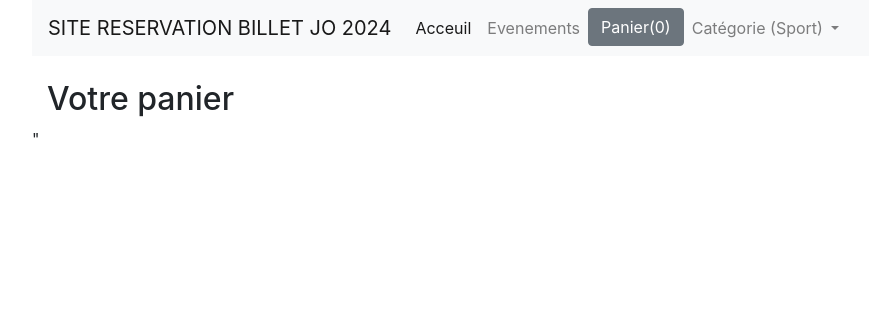
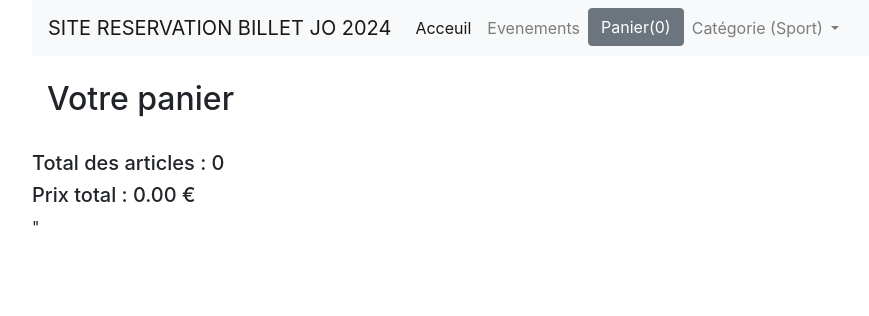
Before and after one commit to ElsaRslt/exambloc3, a Django app: page /panier/ in a window 1280 px wide. Shown: the top 316 px of the page, without its empty margins (53-922 px from the left). Run offline with Django 5.2, Linux system fonts and the light colour scheme; some libraries are stand-ins or nearby versions.

Commit message:
afficher le total du prix et des articles

```diff
--- a/ecommerce/shop/templates/base.html
+++ b/ecommerce/shop/templates/base.html
@@ -72,6 +72,14 @@
         return total;
     }
 
+    // Fonction pour calculer le prix total du panier
+    function calculTotalPrix(panier) {
+        let totalPrix = 0;
+        for (let key in panier) {
+            totalPrix += panier[key].price * panier[key].quantity;
+        }
+        return totalPrix.toFixed(2); // garder deux décimales
+    }
 
      // Mettre à jour le panier lors du chargement de la page
     document.addEventListener('DOMContentLoaded', function() {
@@ -136,7 +144,7 @@
         var panierString = "<h5>Votre panier</h5>";
         var index = 1;
         for (var x in panier) {
-            panierString += index + ". " + panier[x].name + " - "+ panier[x].formule + " : " + panier[x].quantity + '<br/>';
+            panierString += index + ". " + panier[x].name + " - "+ panier[x].formule + " : " + panier[x].quantity +'<br/>';
             index += 1;
         }
 
--- a/ecommerce/shop/templates/panier.html
+++ b/ecommerce/shop/templates/panier.html
@@ -8,6 +8,10 @@
         <div class="col-md-12">
             <ul class="list-group" id="item-list"></ul>
         </div>
+        <div class="mt-4">
+            <h5>Total des articles : <span id="total-articles">0</span></h5>
+            <h5>Prix total : <span id="total-price">0.00</span> € </h5>
+        </div>
     </div>
 
 
@@ -16,22 +20,50 @@
 {% block js %}
 
     <script type="text/javascript">
+
+        // Vérifier si le panier existe dans le localStorage
         if (localStorage.getItem('panier')==null){
             var panier = {};
         }else{
             panier = JSON.parse(localStorage.getItem('panier'));
         }
 
-        for (x in panier){
-            let nom = panier[x].name;
-            let quantite = panier[x].quantity;
-            let formule = panier[x].formule;
-            let itemsString = `<li class="list-group-item d-flex justify-content-between align-items-center">${nom} - ${formule}
-                <span class="badge badge-primary badge-pill">${quantite}</span>
-            </li>`;
-            $('#item-list').append(itemsString);
-        };
+        let totalArticles = 0;
+        let totalPrix = 0;
 
+
+         // Parcourir chaque élément du panier pour les afficher
+        for (let key in panier) {
+            if (panier.hasOwnProperty(key)) {
+                let item = panier[key];
+                let nom = item.name;
+                let quantite = item.quantity;
+                let formule = item.formule;
+                let prixFormule = parseFloat(formule.split(' - ')[1].replace('€', '').trim());  // Extraire le prix de la formule
+
+                // Vérifier si le prix est valide
+                if (!isNaN(prixFormule)) {
+                    // Ajouter à la liste des articles
+                    let itemsString = `
+                        <li class="list-group-item d-flex justify-content-between align-items-center">
+                            ${nom} - ${formule}
+                            <span class="badge badge-primary badge-pill">${quantite}</span>
+                        </li>
+                    `;
+                    $('#item-list').append(itemsString);
+
+                    // Calculer les totaux
+                    totalArticles += quantite;
+                    totalPrix += prixFormule * quantite;
+                } else {
+                    console.error(`Le prix pour l'article ${nom} est invalide : ${formule}`);
+                }
+            }
+        }
+
+        // Mettre à jour les totaux dans la page
+        document.getElementById('total-articles').textContent = totalArticles;
+        document.getElementById('total-price').textContent = totalPrix.toFixed(2);
 
 
     </script>
```
